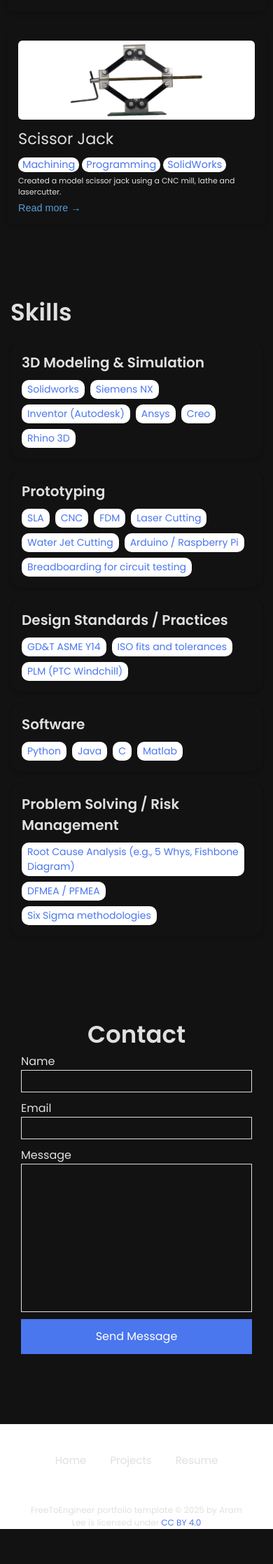
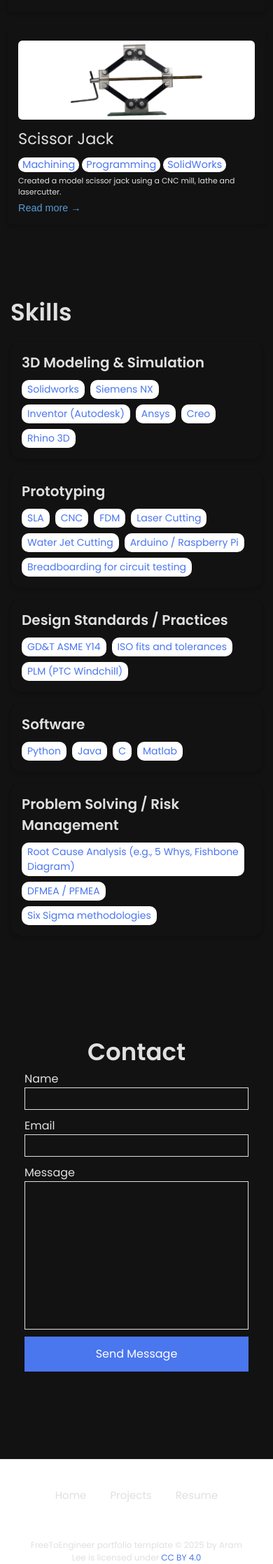
Before and after one commit to kazi-rabbe/kazi-rabbe.github.io, a Jekyll site: the page built from index.html, in a window 390 px wide. Shown: the part 2674-4909 px from the top of the page at 70% size. Built offline with Jekyll 4.4.1, drawn with Linux system fonts in a browser that asks for light colours; before the commit the page ends 4859 px from its top, so only the background shows below that.

Commit message:
Update styles.css

```diff
--- a/css/styles.css
+++ b/css/styles.css
@@ -932,25 +932,8 @@ footer p {
     /*SECTION 4: Contact */
     .contact-section{
         padding: 0 20px
+        color: #888888;
     }
-
-    /* Styling input and textarea fields */
-    .contact-section input,
-    .contact-section textarea {
-        color: #ffffff; /* White text for dark mode */
-        background-color: #000000; /* Black background */
-        border: 1px solid #ffffff; /* White border */
-        padding: 10px;
-        font-size: 16px;
-    }
-
-    /* Change the placeholder text color */
-    .contact-section input::placeholder,
-    .contact-section textarea::placeholder {
-        color: #888888; /* Lighter gray for placeholders */
-    }
-
-
 
 
     .post-view {
```
